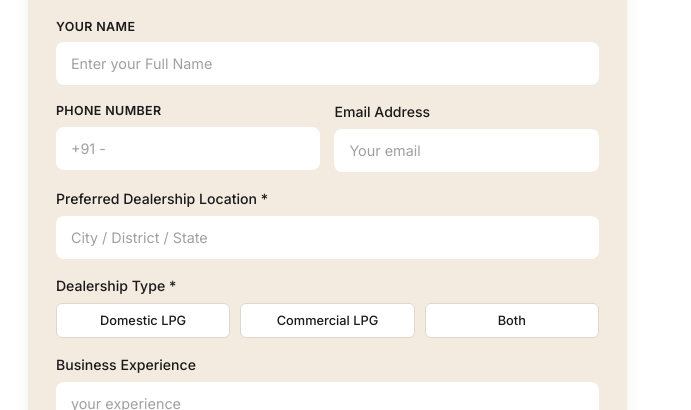
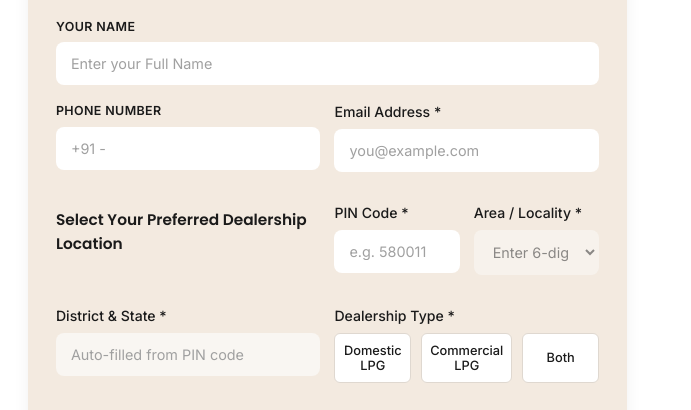
Before and after one commit to naiknirbhay252/html.jwgas, a plain HTML site: page index.html in a window 1280 px wide. Shown: the part 2595-3005 px from the top of the page, 589-1280 px from the left. Drawn offline with Linux system fonts and the light colour scheme.

Commit message:
Fix HTML encoding issues in index.html

```diff
--- a/index.html
+++ b/index.html
@@ -138,16 +138,33 @@
               <input type="tel" id="phoneNumber" name="phoneNumber" placeholder="+91 -" required>
             </div>
 
+           <div class="form-group">
+            <label for="emailAddress" class="label-sentence">Email Address *</label>
+            <input type="email" id="emailAddress" name="emailAddress" placeholder="you@example.com" required>
+          </div>
+
+<p class="form-section-heading">Select Your Preferred Dealership Location</p>
+
+
+            <div class="form-row">
             <div class="form-group">
-              <label for="emailAddress" class="label-sentence">Email Address</label>
-              <input type="email" id="emailAddress" name="emailAddress" placeholder="Your email" required>
+              <label for="pincode" class="label-sentence">PIN Code *</label>
+              <input type="text" id="pincode" name="pincode" maxlength="6" inputmode="numeric" placeholder="e.g. 580011" required>
+            </div>
+
+            <div class="form-group">
+              <label for="areaSelect" class="label-sentence">Area / Locality *</label>
+              <select id="areaSelect" name="areaSelect" disabled required>
+                <option value="">Enter 6-digit PIN first</option>
+              </select>
             </div>
           </div>
 
           <div class="form-group">
-            <label for="location" class="label-sentence">Preferred Dealership Location *</label>
-            <input type="text" id="location" name="location" placeholder="City / District / State" required>
+            <label for="location" class="label-sentence">District &amp; State *</label>
+            <input type="text" id="location" name="location" placeholder="Auto-filled from PIN code" readonly required>
           </div>
+
 
           <div class="form-group">
             <label class="label-sentence">Dealership Type *</label>
```
